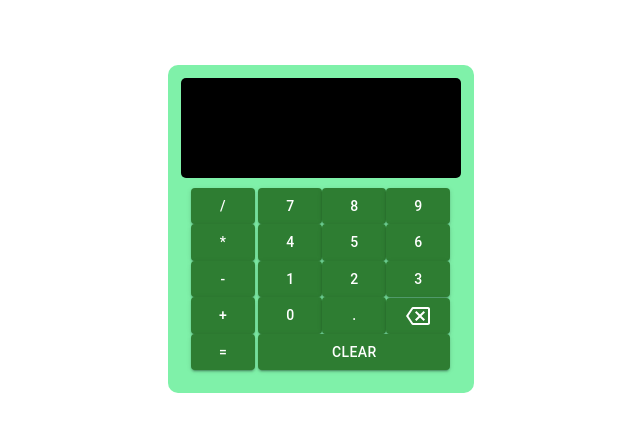
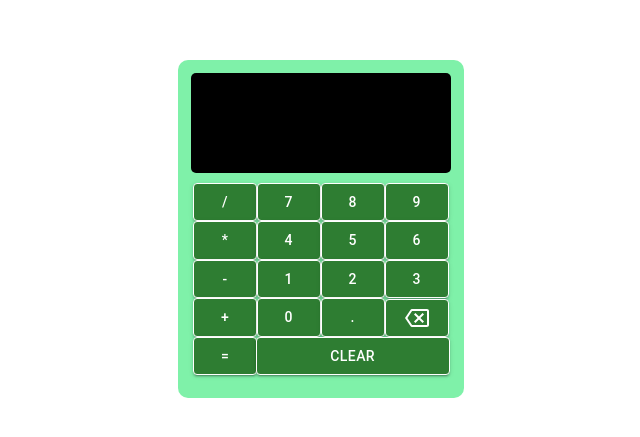
Before and after one commit to aniket-sinha8/geeks-calculator, a React (Create React App) app: page / in a window 1280 px wide. Shown: the part 171-608 px from the top of the page, without its empty margins (319-959 px from the left). Built offline with nearby package versions, Linux system fonts and the light colour scheme.

Commit message:
UI modified with some more enhancements

```diff
--- a/package.json
+++ b/package.json
@@ -5,6 +5,8 @@
   "dependencies": {
     "@emotion/react": "^11.8.2",
     "@emotion/styled": "^11.8.1",
+    "@fortawesome/free-solid-svg-icons": "^6.1.1",
+    "@fortawesome/react-fontawesome": "^0.1.18",
     "@mui/icons-material": "^5.5.1",
     "@mui/material": "^5.5.1",
     "@testing-library/jest-dom": "^5.16.2",
--- a/src/App.css
+++ b/src/App.css
@@ -10,7 +10,7 @@
 .Calculator
 {
   width: 100%;
-  max-width: 280px;
+  max-width: 260px;
   overflow: hidden;
   align-items: center;
   background-color: #7ff1a9;
@@ -26,6 +26,8 @@
   padding: 20px 0;
   background-color: black;
   border-radius: 5px;
+  margin-right: 10px;
+  overflow: hidden;
 }
 
 .Calculator-display-text
@@ -37,11 +39,6 @@
   padding: 0 20px;
 }
 
-Button
-{
-  border-radius: 5px;
-}
-
 .Calculator-keypad
 {
   padding: 10px 0;
@@ -49,7 +46,7 @@ Button
 
 .Calculator-operators
 {
-  padding-left: 10px;
+  padding-left: 2px;
 }
 
 .Calculator-numbers
--- a/src/App.js
+++ b/src/App.js
@@ -96,6 +96,7 @@ function App() {
     setResult(eval(calculator).toString());
   };
 
+
   return (
     <div className="App">
       <div className='Calculator'>
@@ -107,30 +108,30 @@ function App() {
           <Grid container spacing={0}>
               <Grid item xs={2}>
                 <div className='Calculator-operators'>
-                  <Button color='success' variant="contained" onClick={() => updateCalculator('/')}>/</Button>
-                  <Button color='success' variant="contained" onClick={() => updateCalculator('*')}>*</Button>
-                  <Button color='success' variant="contained" onClick={() => updateCalculator('-')}>-</Button>
-                  <Button color='success' variant="contained" onClick={() => updateCalculator('+')}>+</Button>
-                  <Button color='success' variant="contained" onClick={() => calculate()}>=</Button>
+                  <Button style={{ border: '1px solid' }} color='success' variant="contained" onClick={() => updateCalculator('/')}>/</Button>
+                  <Button style={{ border: '1px solid' }} color='success' variant="contained" onClick={() => updateCalculator('*')}>*</Button>
+                  <Button style={{ border: '1px solid' }} color='success' variant="contained" onClick={() => updateCalculator('-')}>-</Button>
+                  <Button style={{ border: '1px solid' }} color='success' variant="contained" onClick={() => updateCalculator('+')}>+</Button>
+                  <Button style={{ border: '1px solid' }} color='success' variant="contained" onClick={() => calculate()}>=</Button>
                 </div>
               </Grid>
 
               <Grid item xs={10}>
                 <div className='Calculator-numbers'>
-                  <Button color='success' variant="contained" onClick={() => updateCalculator('7')}>7</Button>
-                  <Button color='success' variant="contained" onClick={() => updateCalculator('8')}>8</Button>
-                  <Button color='success' variant="contained" onClick={() => updateCalculator('9')}>9</Button>
-                  <Button color='success' variant="contained" onClick={() => updateCalculator('4')}>4</Button>
-                  <Button color='success' variant="contained" onClick={() => updateCalculator('5')}>5</Button>
-                  <Button color='success' variant="contained" onClick={() => updateCalculator('6')}>6</Button>
-                  <Button color='success' variant="contained" onClick={() => updateCalculator('1')}>1</Button>
-                  <Button color='success' variant="contained" onClick={() => updateCalculator('2')}>2</Button>
-                  <Button color='success' variant="contained" onClick={() => updateCalculator('3')}>3</Button>
-                  <Button color='success' variant="contained" onClick={() => updateCalculator('0')}>0</Button>
-                  <Button color='success' variant="contained" onClick={() => updateCalculator('.')}>.</Button>
-                  <Button color='success' variant="contained" onClick={() => deleteLast()}><BackspaceOutlinedIcon /></Button>
+                  <Button style={{ border: '1px solid' }} color='success' variant="contained" onClick={() => updateCalculator('7')}>7</Button>
+                  <Button style={{ border: '1px solid' }} color='success' variant="contained" onClick={() => updateCalculator('8')}>8</Button>
+                  <Button style={{ border: '1px solid' }} color='success' variant="contained" onClick={() => updateCalculator('9')}>9</Button>
+                  <Button style={{ border: '1px solid' }} color='success' variant="contained" onClick={() => updateCalculator('4')}>4</Button>
+                  <Button style={{ border: '1px solid' }} color='success' variant="contained" onClick={() => updateCalculator('5')}>5</Button>
+                  <Button style={{ border: '1px solid' }} color='success' variant="contained" onClick={() => updateCalculator('6')}>6</Button>
+                  <Button style={{ border: '1px solid' }} color='success' variant="contained" onClick={() => updateCalculator('1')}>1</Button>
+                  <Button style={{ border: '1px solid' }} color='success' variant="contained" onClick={() => updateCalculator('2')}>2</Button>
+                  <Button style={{ border: '1px solid' }} color='success' variant="contained" onClick={() => updateCalculator('3')}>3</Button>
+                  <Button style={{ border: '1px solid' }} color='success' variant="contained" onClick={() => updateCalculator('0')}>0</Button>
+                  <Button style={{ border: '1px solid' }} color='success' variant="contained" onClick={() => updateCalculator('.')}>.</Button>
+                  <Button style={{ border: '1px solid' }} color='success' variant="contained" onClick={() => deleteLast()}><BackspaceOutlinedIcon /></Button>
 
-                  <Button style={{ padding: "6px 73.5px" }} color='success' variant="contained" onClick={() => clearCalculator()}>CLEAR</Button>
+                  <Button style={{ padding: "6px 73.5px", border: '1px solid' }} color='success' variant="contained" onClick={() => clearCalculator()}>CLEAR</Button>
                 </div>
               </Grid>
             </Grid>
```
Also changed, not shown: 2 other files (tests, documents, lock files or other folders).
